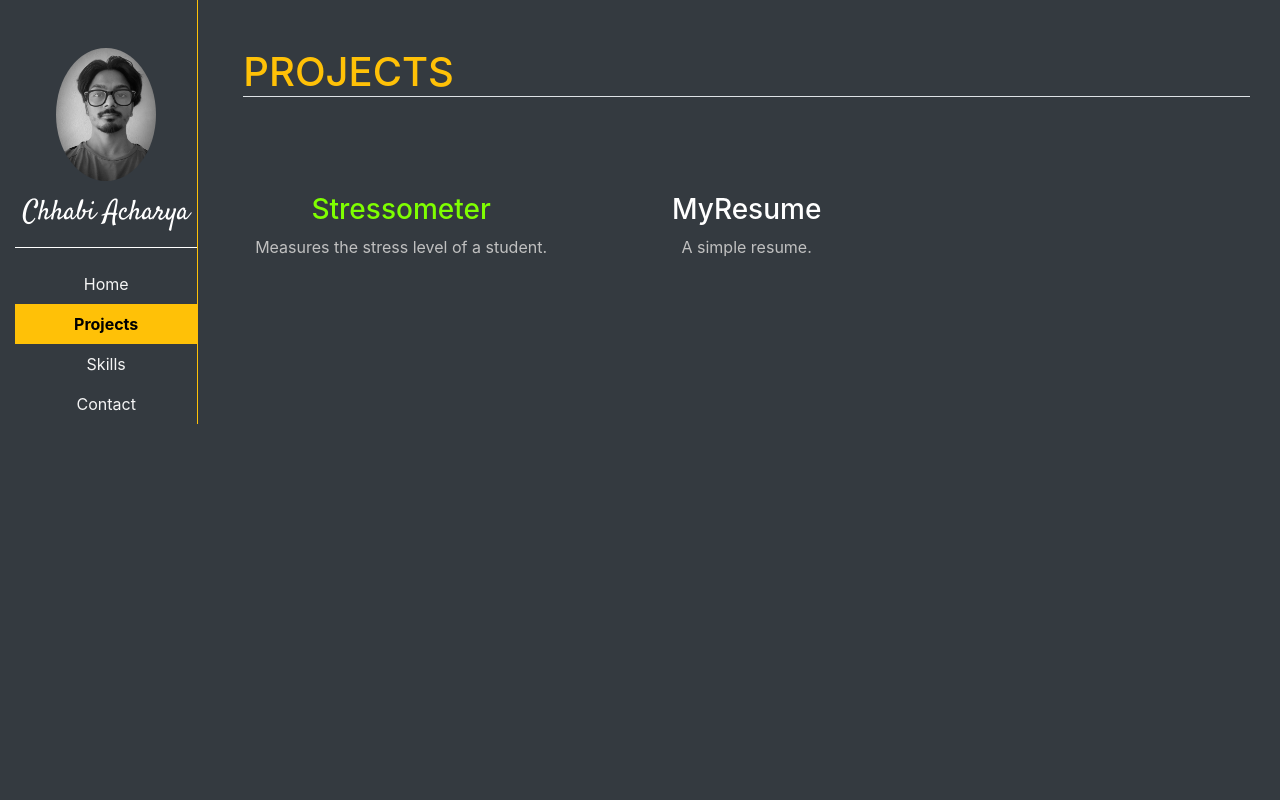
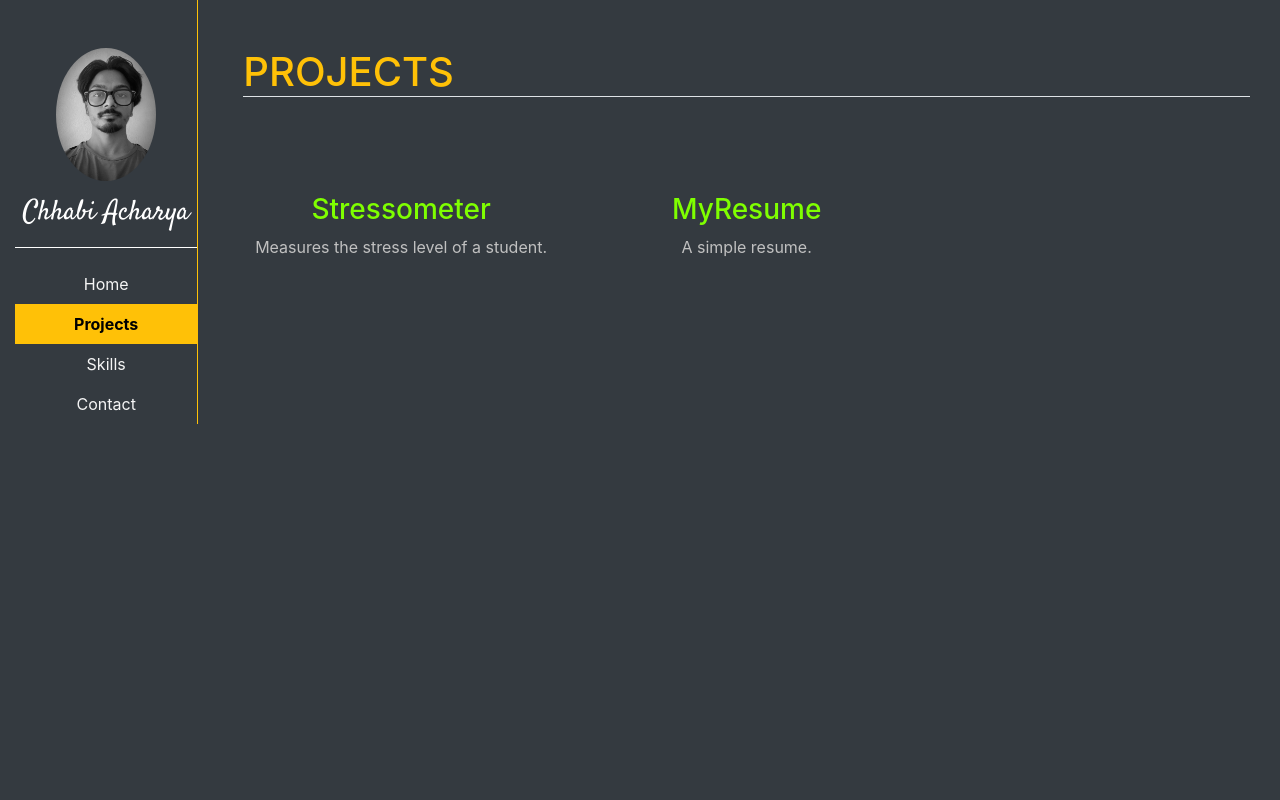
Before and after one commit to Chhabii/Portfolio, a Django app: page /services/ in a window 1280 px wide. Run offline with Django 4.2, Linux system fonts and the light colour scheme; some libraries are stand-ins or nearby versions; some web fonts are replaced.

Commit message:
Update services.html

```diff
--- a/serve/templates/serve/services.html
+++ b/serve/templates/serve/services.html
@@ -11,7 +11,7 @@
 
         <div class="col-sm-4">
             <i class="fa-solid fa-file fa-2x mb-3 i-color"></i>
-            <h3>MyResume</h3>
+            <h3><a href="https://github.com/Chhabii/Portfolio" style="text-decoration: none; color:#7fff00;"> MyResume</a></h3>
             <p class="ss-color">A simple resume.</p>
         </div>
     </div>
```
